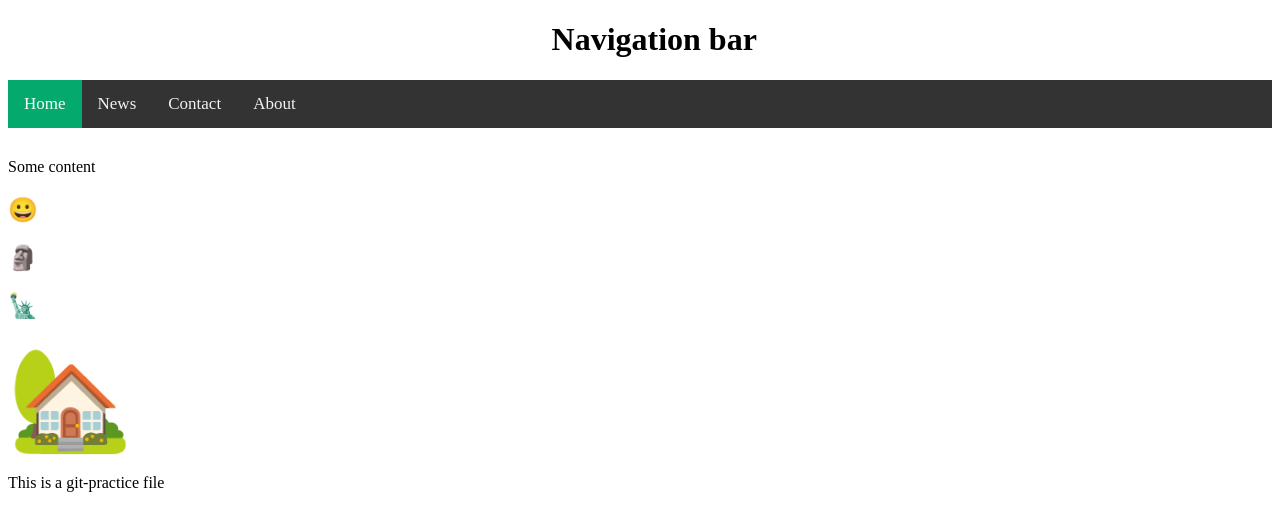
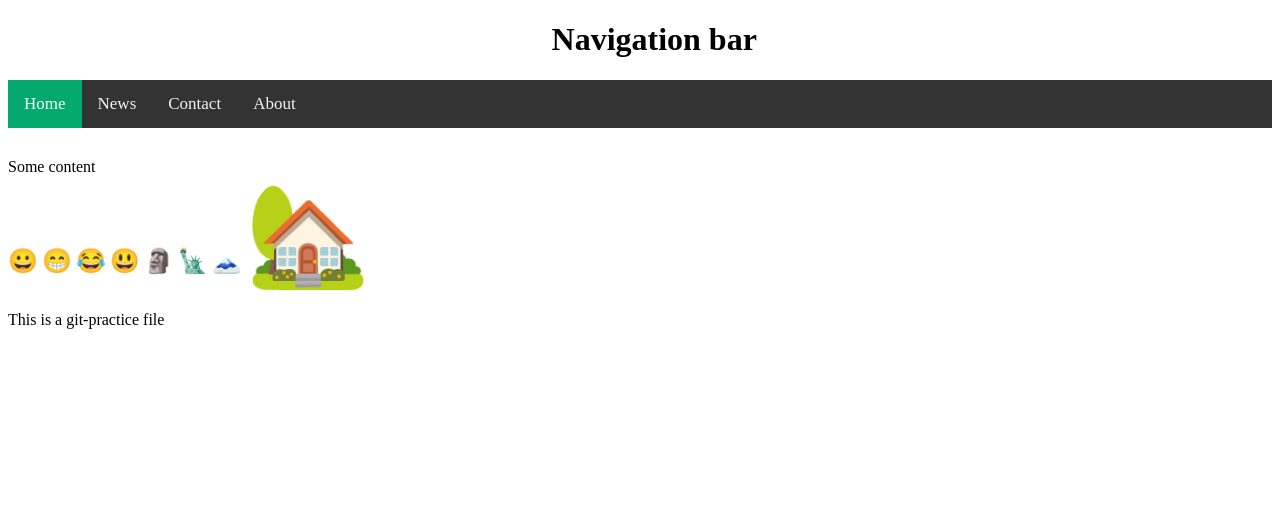
Before and after one commit to sanadivya06/git-practice, a plain HTML site: page index.html in a window 1280 px wide. Drawn offline with Linux system fonts and the light colour scheme.

Commit message:
styled emoji

```diff
--- a/index.html
+++ b/index.html
@@ -28,6 +28,10 @@
          background-color: #04AA6D;
          color: white;
        }
+
+       .emoji{
+          display: inline-flex;
+       }
            </style>
 </head>
 <body>
@@ -39,9 +43,13 @@
         <a href="#about" >About</a>
     </div>
     <div style="margin-top: 30px;"> Some content </div>
-    <h2>&#128512;</h2>
-    <h2>&#128511;</h2>
-    <h2>&#128509;</h2>
+    <h2 class="emoji">&#128512;</h2>
+    <h2 class="emoji">&#128513;</h2>
+    <h2 class="emoji">&#128514;</h2>
+    <h2 class="emoji">&#128515;</h2>
+    <h2 class="emoji">&#128511;</h2>
+    <h2 class="emoji">&#128509;</h2>
+    <h2 class="emoji">&#128507;</h2>
     <span style='font-size:100px;'>&#127969;</span>
     <p>This is a git-practice file</p>
 </body>
```
